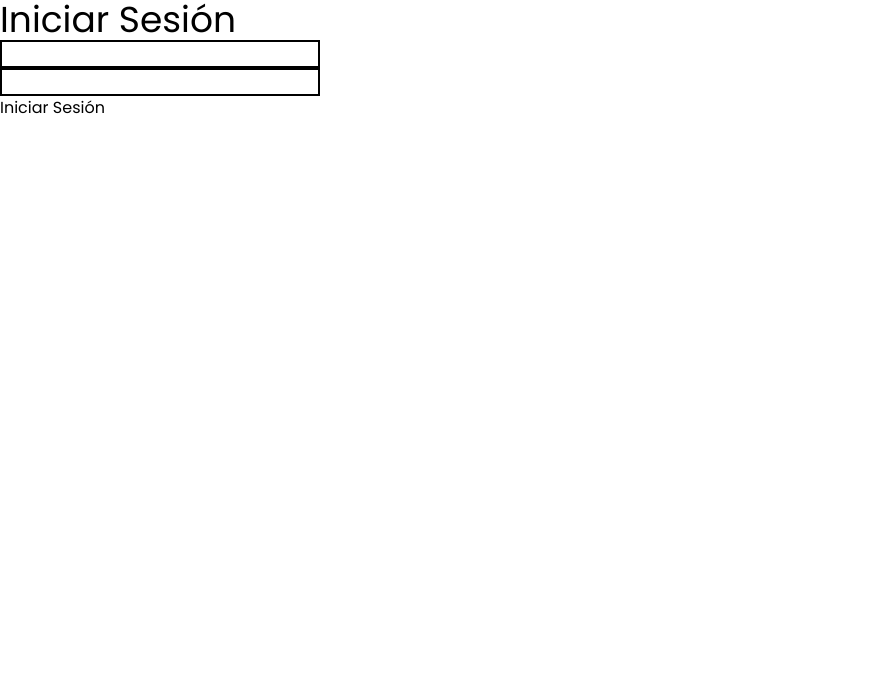
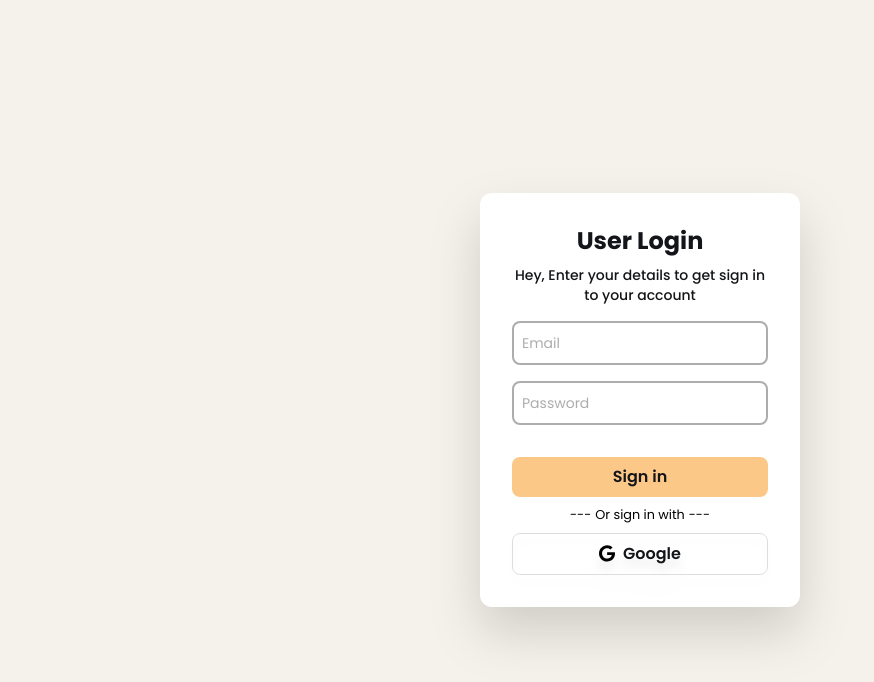
Before and after one commit to hozlucas28/Codo-Codo-React-Firebase-Practice-2023, a React (Vite) app: page /login in a window 1280 px wide. Shown: the top 682 px of the page, without its empty margins (0-874 px from the left). Built offline with nearby package versions, Linux system fonts and the light colour scheme; no server answers.

Commit message:
Update Login page

```diff
--- a/src/pages/login/components/LoginForm.jsx
+++ b/src/pages/login/components/LoginForm.jsx
@@ -1,12 +1,58 @@
-import React from 'react'
+import { useEffect } from 'react'
 import { useNavigate } from 'react-router-dom'
 
-import { useAuth } from '../../../hooks/useAuth'
+import { GoogleAuthProvider, getRedirectResult } from 'firebase/auth'
+
+import { TEXTS } from '../constants/TEXTS.js'
+
+import { useAuth } from '../../../hooks/useAuth.js'
+
+import { signInWithGoogleRedirect } from '../../../services/signInWithGoogleRedirect.js'
+
+import { ReactComponent as GoogleIcon } from '../../../static/icons/google.svg'
+
+import {
+	form,
+	formButtons,
+	formButtonsDivider,
+	formEmail,
+	formHeader,
+	formHeaderSubtitle,
+	formHeaderTitle,
+	formPassword,
+	formSignIn,
+	formSignInWithGoogle,
+} from './LoginForm.module.css'
+
+import { auth } from '../../../config/firebase.config.js'
 
 const LoginForm = () => {
 	const navigate = useNavigate()
+	const { login } = useAuth()
 
-	const { login } = useAuth()
+	useEffect(() => {
+		async function fetchUserData() {
+			const response = await getRedirectResult(auth)
+
+			if (response) {
+				const { user } = response
+				const { accessToken, displayName, email, photoURL } = user
+				const credential = GoogleAuthProvider.credentialFromResult(response)
+
+				login({
+					displayName,
+					email,
+					photoURL,
+					accessToken,
+					credential,
+				})
+				navigate('/', {
+					replace: true,
+				})
+			}
+		}
+		fetchUserData()
+	})
 
 	const handleSubmit = (event) => {
 		event.preventDefault()
@@ -24,26 +70,45 @@ const LoginForm = () => {
 	}
 
 	return (
-		<form onSubmit={handleSubmit}>
-			<div>
+		<form
+			className={form}
+			onSubmit={handleSubmit}
+		>
+			<div className={formHeader}>
+				<h1 className={formHeaderTitle}>{TEXTS.form.header.title}</h1>
+				<h2 className={formHeaderSubtitle}>{TEXTS.form.header.subTitle}</h2>
+			</div>
+			<label className={formEmail}>
 				<input
-					className='border-2'
 					type='email'
 					name='email'
+					placeholder={TEXTS.form.fields.email.placeholder}
 					required
 				/>
-			</div>
-			<div>
+			</label>
+			<label className={formPassword}>
 				<input
-					className='border-2'
 					type='password'
 					name='password'
+					placeholder={TEXTS.form.fields.password.placeholder}
 					required
 				/>
-			</div>
-
-			<div>
-				<button type='submit'>Iniciar Sesión</button>
+			</label>
+			<div className={formButtons}>
+				<button
+					className={formSignIn}
+					type='submit'
+				>
+					{TEXTS.form.buttons.signIn.text}
+				</button>
+				<small className={formButtonsDivider}>{TEXTS.form.buttons.divider.text}</small>
+				<button
+					className={`${formSignInWithGoogle} group`}
+					onClick={signInWithGoogleRedirect}
+				>
+					<GoogleIcon className='group-hover:fill-white' />
+					<span className='group-hover:text-white'>{TEXTS.form.buttons.signInWithGoogle.text}</span>
+				</button>
 			</div>
 		</form>
 	)
--- a/src/pages/login/views/LoginView.jsx
+++ b/src/pages/login/views/LoginView.jsx
@@ -1,18 +1,10 @@
-import React from 'react'
-
-import { useAuth } from '../../../hooks/useAuth'
-
 import LoginForm from '../components/LoginForm'
 
+import { view } from './LoginView.module.css'
+
 const LoginView = () => {
-	const { login } = useAuth()
-
 	return (
-		<div>
-			<div>
-				<h1 className='text-4xl'>Iniciar Sesión</h1>
-			</div>
-
+		<div className={view}>
 			<LoginForm />
 		</div>
 	)
```
